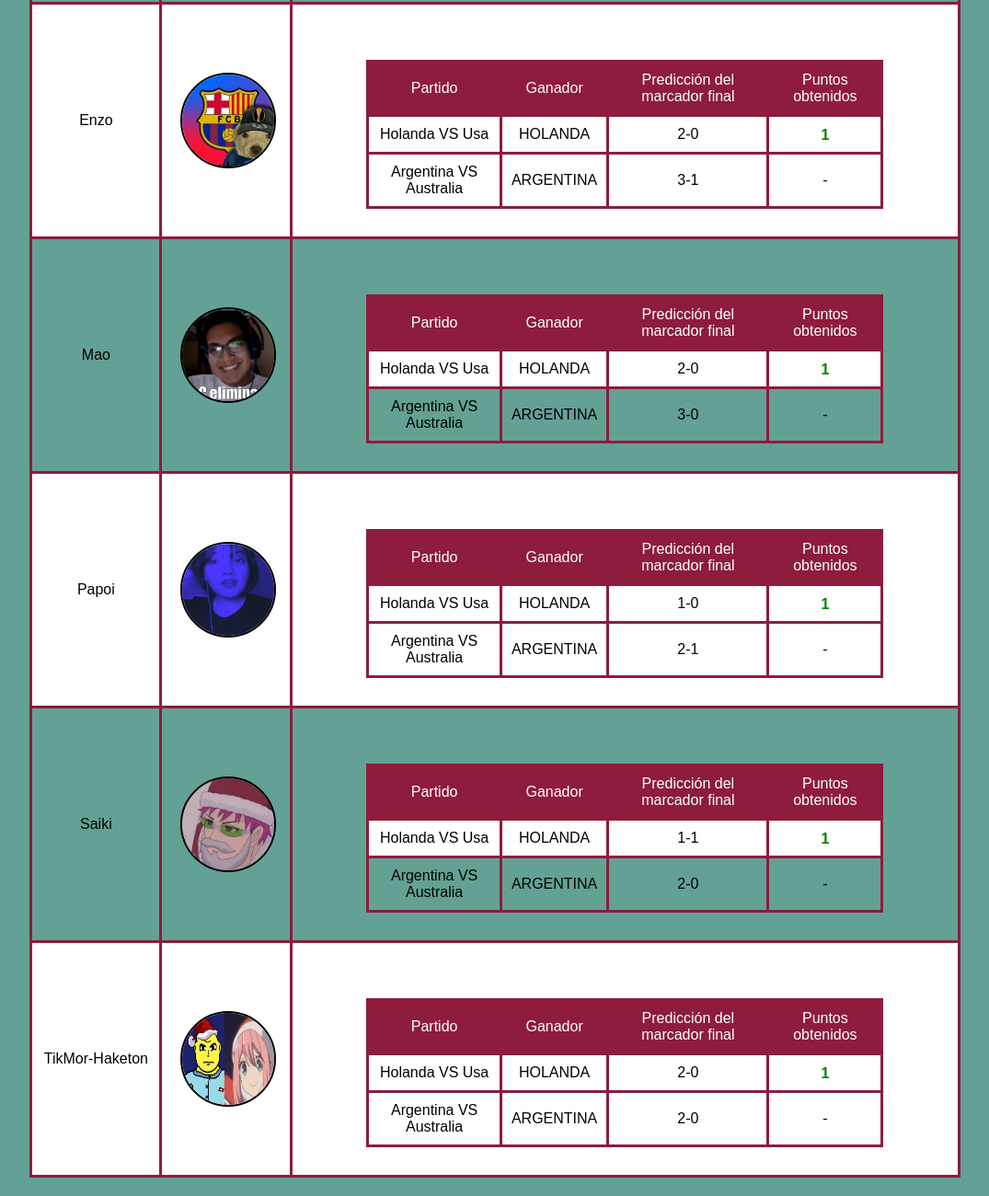
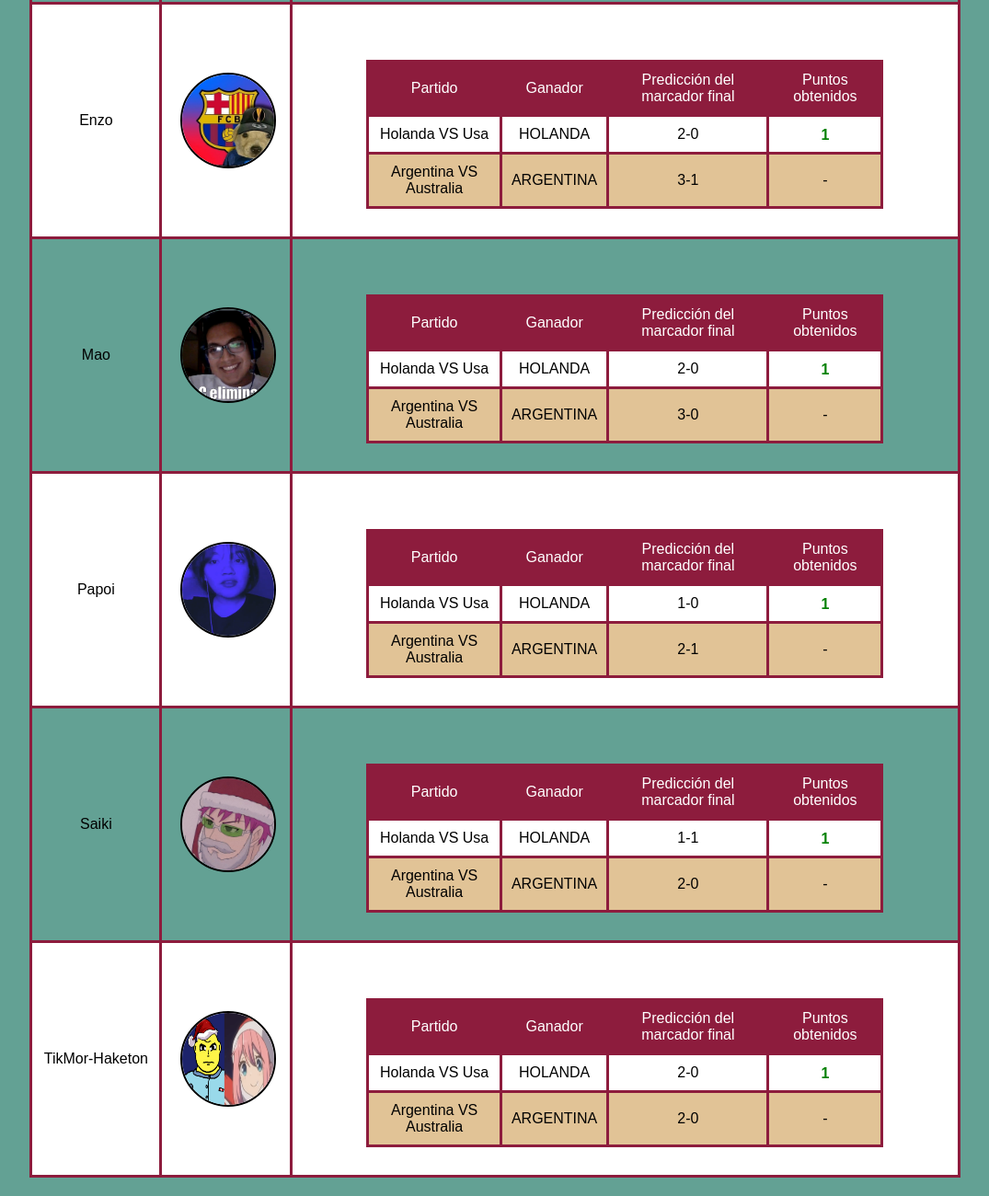
Before and after one commit to DiegoMerinoMas/DiegoMerinoMas.github.io, a plain HTML site: page index.html in a window 1280 px wide. Shown: the part 684-1984 px from the top of the page at 92% size, without its empty margins (102-1177 px from the left). Drawn offline with Linux system fonts and the light colour scheme.

Commit message:
detalles

```diff
--- a/index.html
+++ b/index.html
@@ -1,3 +1,4 @@
+
 <!DOCTYPE html>
 <html>
 <head>
@@ -18,7 +19,7 @@
       <td>Baldex</td>
       <td><img src="renzo.png" alt="Cara del participante 1"></td>
       <td>
-        <table>
+        <table class="innerT">
           <tr>
             <th>Partido</th>
             <th>Ganador</th>
@@ -44,7 +45,7 @@
       <td>CJ</td>
       <td><img src="CJ.png" alt="Cara del participante 2"></td>
       <td>
-        <table>
+        <table class="innerT">
           <tr>
             <th>Partido</th>
             <th>Ganador</th>
@@ -70,7 +71,7 @@
       <td>Enzo</td>
       <td><img src="enzo.png" alt="Cara del participante 2"></td>
       <td>
-        <table>
+        <table class="innerT">
           <tr>
             <th>Partido</th>
             <th>Ganador</th>
@@ -96,7 +97,7 @@
       <td>Mao</td>
       <td><img src="cel.png" alt="Cara del participante 2"></td>
       <td>
-        <table>
+        <table class="innerT">
           <tr>
             <th>Partido</th>
             <th>Ganador</th>
@@ -122,7 +123,7 @@
       <td>Papoi</td>
       <td><img src="Papoi.png" alt="Cara del participante 2"></td>
       <td>
-        <table>
+        <table class="innerT" class="winner">
           <tr>
             <th>Partido</th>
             <th>Ganador</th>
@@ -148,7 +149,7 @@
       <td>Saiki</td>
       <td><img src="saiki.png" alt="Cara del participante 2"></td>
       <td>
-        <table>
+        <table class="innerT">
           <tr>
             <th>Partido</th>
             <th>Ganador</th>
@@ -174,7 +175,7 @@
       <td>TikMor-Haketon</td>
       <td><img src="Captura de pantalla 2022-12-03 011244.png" alt="Cara del participante 2"></td>
       <td>
-        <table>
+        <table class="innerT">
           <tr>
             <th>Partido</th>
             <th>Ganador</th>
--- a/style.css
+++ b/style.css
@@ -53,6 +53,12 @@ border-collapse: collapse;
 width: 80%;
 }
 
+/*use the inverse colors for the innerT class*/
+.innerT {
+  background-color: #e1c396;
+  color: #black;
+}
+
 th, td {
   padding: 10px;
   border: 3px solid #8d1c3d;
@@ -83,9 +89,22 @@ tr:nth-child(even) {
     transform: scale(1);
   }
   50% {
-    transform: scale(1.5);
+    transform: scale(2.25);
   }
   100% {
     transform: scale(1);
   }
 }
+
+/*make an animation for the table of winner, the animation need shake the table*/
+@keyframes pulse {
+  0% {
+    transform: scale(1);
+  }
+  50% {
+    transform: scale(2.25);
+  }
+  100% {
+    transform: scale(1);
+  }
+}
```
